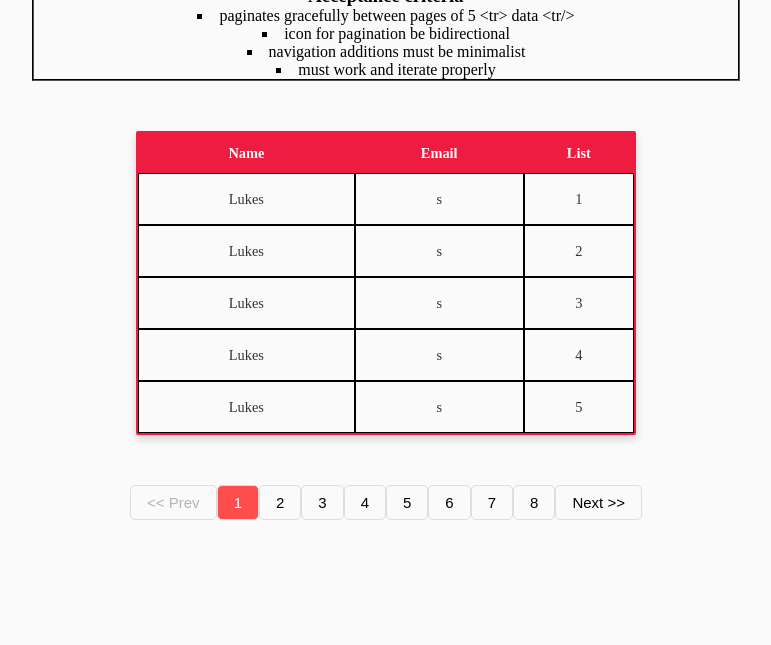
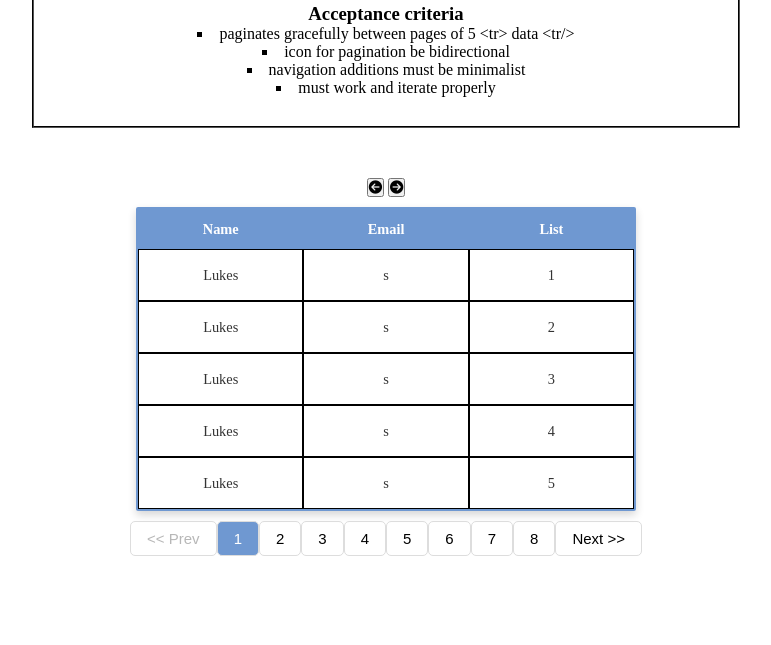
Before and after one commit to lsimianer/table-pagination-purejs, a plain HTML site: page index.html in a window 1280 px wide. Shown: the part 155-800 px from the top of the page, without its empty margins (254-1025 px from the left). Drawn offline with Linux system fonts and the light colour scheme.

Commit message:
arrow icons added, non func yet'

```diff
--- a/app.js
+++ b/app.js
@@ -60,9 +60,26 @@ function pageButtons($pCount,$cur) {
         ** it will creates each button and sets the onclick attribute
         ** to the "sort" function with a special ($p) number..
         */
-        $buttons = "<input type='button' value='&lt;&lt; Prev' onclick='sort("+($cur - 1)+")' "+$prevDis+">";
+    $buttons = "<input type='button' value='&lt;&lt; Prev' onclick='sort("+($cur - 1)+")' "+$prevDis+">";
+
     for ($i=1; $i<=$pCount;$i++)
         $buttons += "<input type='button' id='id"+$i+"'value='"+$i+"' onclick='sort("+$i+")'>";
+
     $buttons += "<input type='button' value='Next &gt;&gt;' onclick='sort("+($cur + 1)+")' "+$nextDis+">";
     return $buttons;
+
+
+    let rightArrow = document.getElementById('right');
+    let leftArrow = document.getElementById('left');
+
+    rightArrow.onclick = sort(+($cur + 1) +$nextDis+">");
+
+    leftArrow.onclick = function(){myScript};
+
 }
+
+
+
+function nextPage(){
+
+}
--- a/index.html
+++ b/index.html
@@ -7,7 +7,7 @@
   <meta name="description" content="">
   <meta name="viewport" content="width=device-width, initial-scale=1">
   <!--<script type='text/javascript' src='https://cdnjs.cloudflare.com/ajax/libs/knockout/3.5.0/knockout-min.js'></script>-->
-
+  <script src="https://kit.fontawesome.com/f133c5654c.js" crossorigin="anonymous"></script>
   <link rel="stylesheet" href="./style.css">
 </head>
 
@@ -15,7 +15,11 @@
 
 
 <div id="descriptionDiv">
-  <h1> Hello world! This is Luke's pagination study for R3.</h1>
+  <h1> Hello world!
+    <br>
+    This is Luke's pagination study for R3.
+  </h1>
+  <br>
   <h3>Acceptance criteria</h3>
   <ul>
     <li>paginates gracefully between pages of 5  &lt;tr&gt; data &lt;tr/&gt;</li>
@@ -26,7 +30,12 @@
 </div>
 
 
+
 <table id="testerTable">
+<div id="controlPanel">
+  <button><i id='left' class="fas fa-arrow-circle-left"></i></button>
+  <button><i id='right' class="fas fa-arrow-circle-right"></i></button>
+</div>
   <thead>
     <th>Name</th>
     <th>Email</th>
--- a/style.css
+++ b/style.css
@@ -1,3 +1,8 @@
+* {
+    margin: 0;
+    padding: 0;
+    text-align:center;
+}
 body{
     background-color: transparent;
 }
@@ -9,7 +14,7 @@ body{
     width: 55%;
     text-align: center;
     text-decoration: inherit;
-
+    padding-bottom: 2.25%;
 }
 ul {
     list-style-position: inside;
@@ -28,23 +33,11 @@ td {
 
 }
 
-#testerTable{
-
+#controlPanel{
+margin-top: 50px;
 }
 
 /*tester build change*/
-
-
-* {
-    margin: 0;
-    padding: 0;
-    text-align:center;
-}
-
-body {
-    background-color: #fafafa;
-}
-
 table {
     color: #333;
     font-size: .9em;
@@ -52,20 +45,24 @@ table {
     line-height: 40px;
     border-collapse: separate;
     border-spacing: 0;
-    border: 2px solid #ed1c40;
+    border: 2px solid #6f98d1;
     width: 500px;
-    margin: 50px auto;
+    margin: 10px auto;
     box-shadow: 0 4px 8px 0 rgba(0,0,0,.16);
     border-radius: 2px;
 }
 
 th {
-    background: #ed1c40;
+    background: #6f98d1;
     color: #fff;
     border: none;
+    width: 166.7px;
 }
 
-tr:hover:not(th) {background-color: rgba(237,28,64,.1);}
+tr:hover:not(th) {
+    background-color: #a8c1e3;
+    font-size: 1.15rem;
+}
 
 
 input[type="button"] {
@@ -82,7 +79,7 @@ input[type="button"]:not(.active) {
 }
 
 .active {
-    background-color: #ff4d4d;
+    background-color: #6f98d1;
     color :#fff;
 }
 
```
